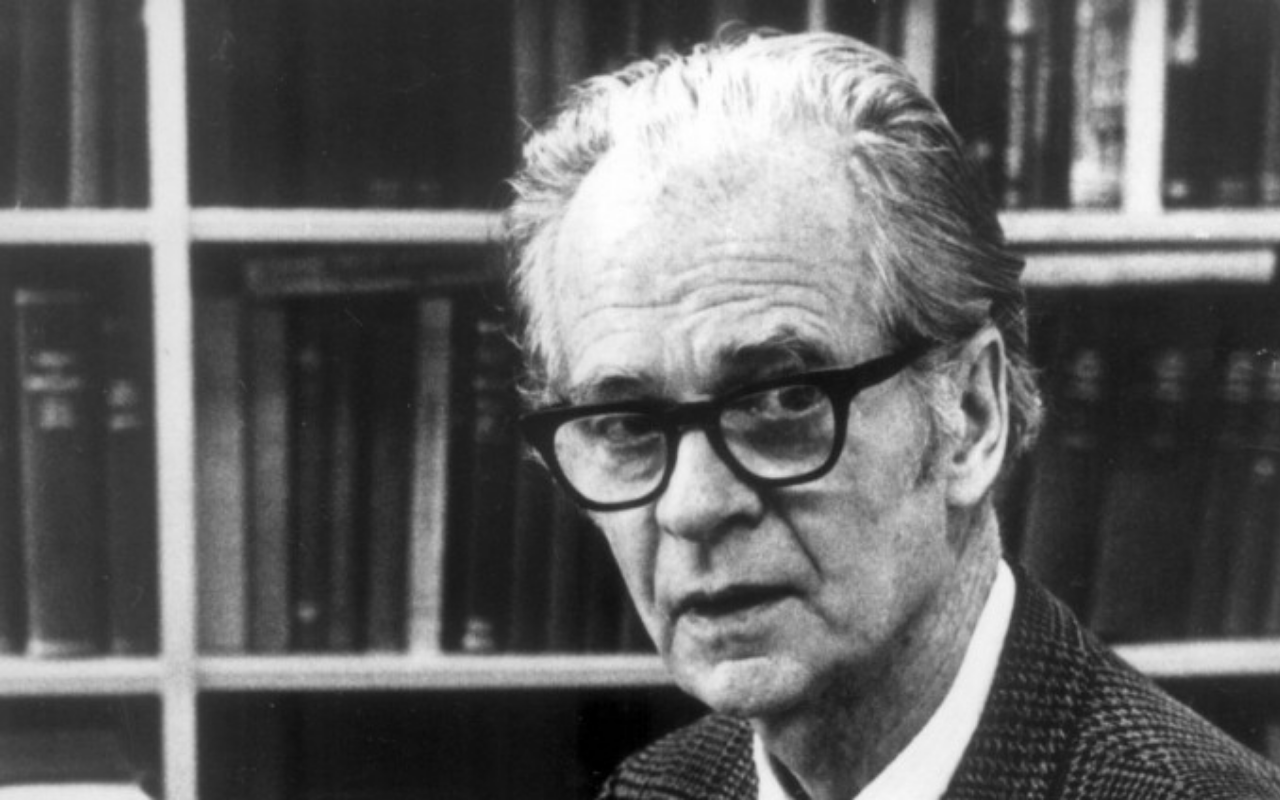
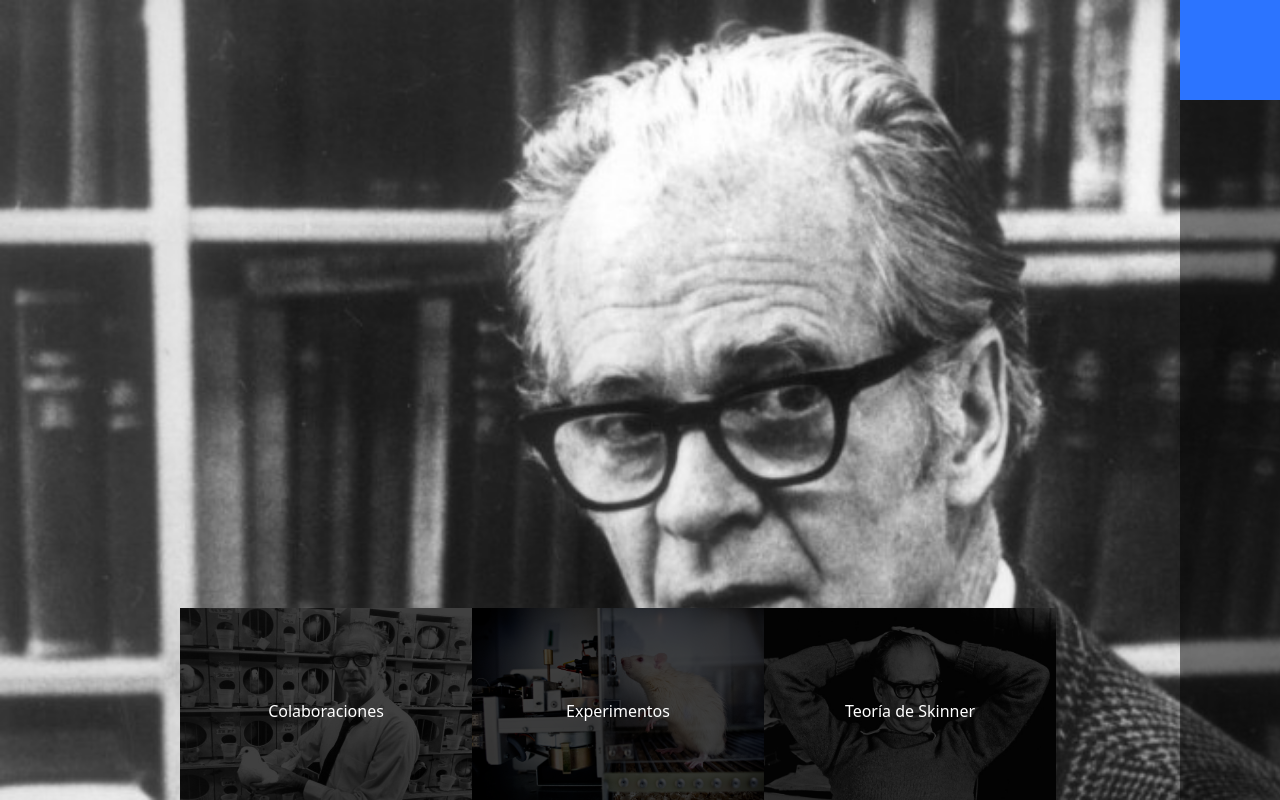
Before and after one commit to devferx/Frederic-Skinner-landing, a website built with webpack: page src/index.html in a window 1280 px wide. Built offline with nearby package versions, Linux system fonts and the light colour scheme.

Commit message:
:lipstick: [ADD] Initial Layout and footer

```diff
--- a/src/index.html
+++ b/src/index.html
@@ -5,5 +5,24 @@
     <meta name="viewport" content="width=device-width, initial-scale=1.0" />
     <title>Frederic Skinner</title>
   </head>
-  <body class="w-full min-h-[100vh] bg-body"></body>
+  <body class="w-full h-screen max-h-screen bg-body overflow-y-hidden">
+    <aside class="h-screen bg-black bg-opacity-50 absolute right-0">
+      <button class="w-[100px] h-[100px] bg-primary"></button>
+    </aside>
+
+    <footer class="absolute bottom-0 left-[180px] flex">
+      <div class="footer-card one">
+        <span>Colaboraciones</span>
+        <img src="./assets/images/card-bg-1.png" alt="Frederic" />
+      </div>
+      <div class="footer-card two">
+        <span>Experimentos</span>
+        <img src="./assets/images/card-bg-2.png" alt="Mouse" />
+      </div>
+      <div class="footer-card three">
+        <span>Teoría de Skinner</span>
+        <img src="./assets/images/card-bg-3.png" alt="Frederic Happy" />
+      </div>
+    </footer>
+  </body>
 </html>
--- a/src/styles/tailwind.css
+++ b/src/styles/tailwind.css
@@ -8,3 +8,46 @@
   background-size: cover;
   background-repeat: no-repeat;
 }
+
+.footer-card {
+  animation-name: footer-card-initial-animation;
+  animation-duration: 1s;
+  animation-fill-mode: forwards;
+  transform: translateY(100%);
+  @apply relative w-[292px] h-48 bg-primary cursor-pointer;
+}
+
+.footer-card.one {
+  animation-delay: 0.5s;
+}
+
+.footer-card.two {
+  animation-delay: 1.5s;
+}
+
+.footer-card.three {
+  animation-delay: 2.5s;
+}
+
+.footer-card:hover span {
+  transform: translateY(70%);
+  @apply flex justify-center items-start;
+}
+
+.footer-card span {
+  @apply absolute top-0 left-0 right-0 bottom-0 flex justify-center items-center pt-[14px] text-white bg-black bg-opacity-75;
+  transition: 450ms;
+}
+
+.footer-card img {
+  @apply w-full h-full object-cover;
+}
+
+@keyframes footer-card-initial-animation {
+  from {
+    transform: translateY(100%);
+  }
+  to {
+    transform: translateY(0%);
+  }
+}
--- a/tailwind.config.js
+++ b/tailwind.config.js
@@ -3,7 +3,11 @@ module.exports = {
   purge: ["./src/**/*.{html,js,jsx,ts,tsx,vue}"],
   darkMode: false, // or 'media' or 'class'
   theme: {
-    extend: {},
+    extend: {
+      colors: {
+        primary: "#2C74FF",
+      },
+    },
   },
   variants: {
     extend: {},
```
